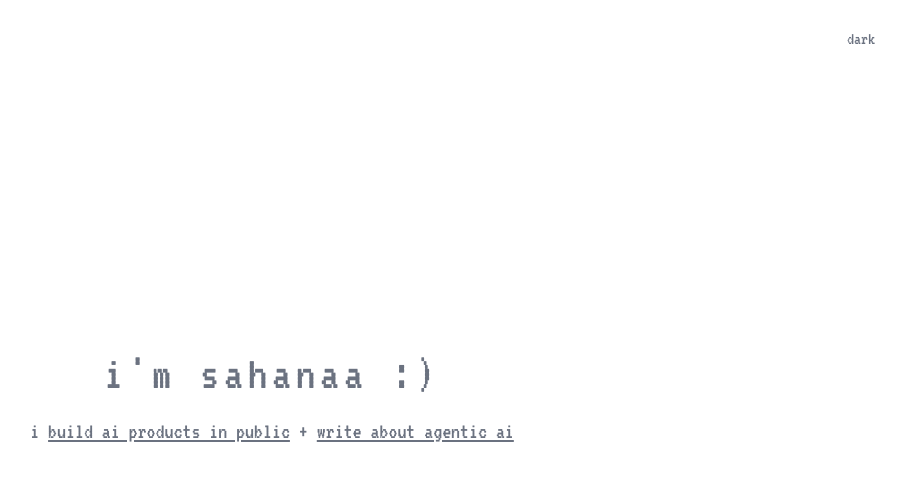
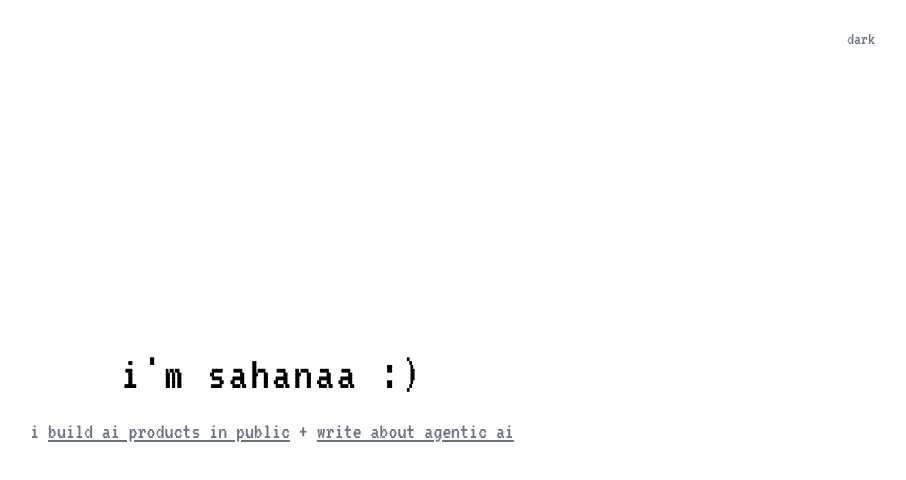
Before and after one commit to notsahanaa/sn-portfolio, a React (Vite) app: page / in a window 1280 px wide. Shown: the top 480 px of the page, without its empty margins (368-1274 px from the left). Built offline with nearby package versions, Linux system fonts and the light colour scheme.

Commit message:
feat: update global typography rules

```diff
--- a/src/App.css
+++ b/src/App.css
@@ -1,17 +1,26 @@
-/* Global styles */
+/* Global typography */
 h1, h2, h3 {
-  font-family: 'VT323', monospace;
+  font-family: var(--font-heading);
   font-weight: 400;
-  color: var(--color-text);
-  letter-spacing: 0.1em;
+  color: var(--color-heading);
+  letter-spacing: 0.05em;
 }
 
 h1 {
-  font-size: clamp(1.5rem, 6vw, 3rem);
+  font-size: clamp(2rem, 6vw, 3rem);
 }
 
 h2 {
-  font-size: clamp(1.2rem, 4vw, 2rem);
+  font-size: clamp(1.5rem, 4vw, 2rem);
+}
+
+h3 {
+  font-size: clamp(1.2rem, 3vw, 1.5rem);
+}
+
+p {
+  color: var(--color-body);
+  line-height: 1.7;
 }
 
 a {
```
